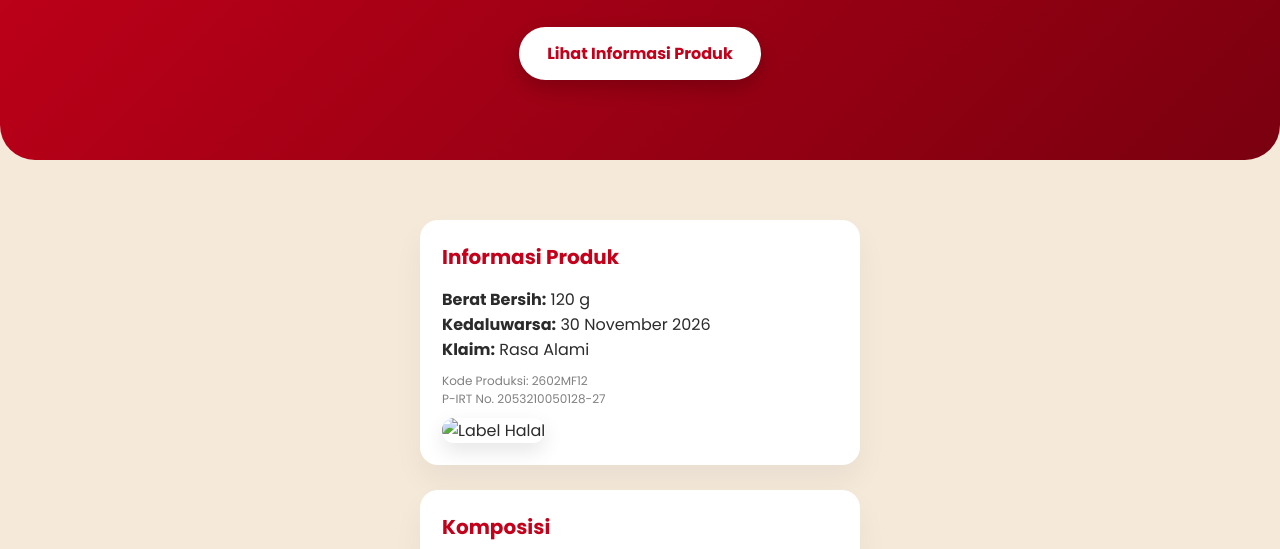
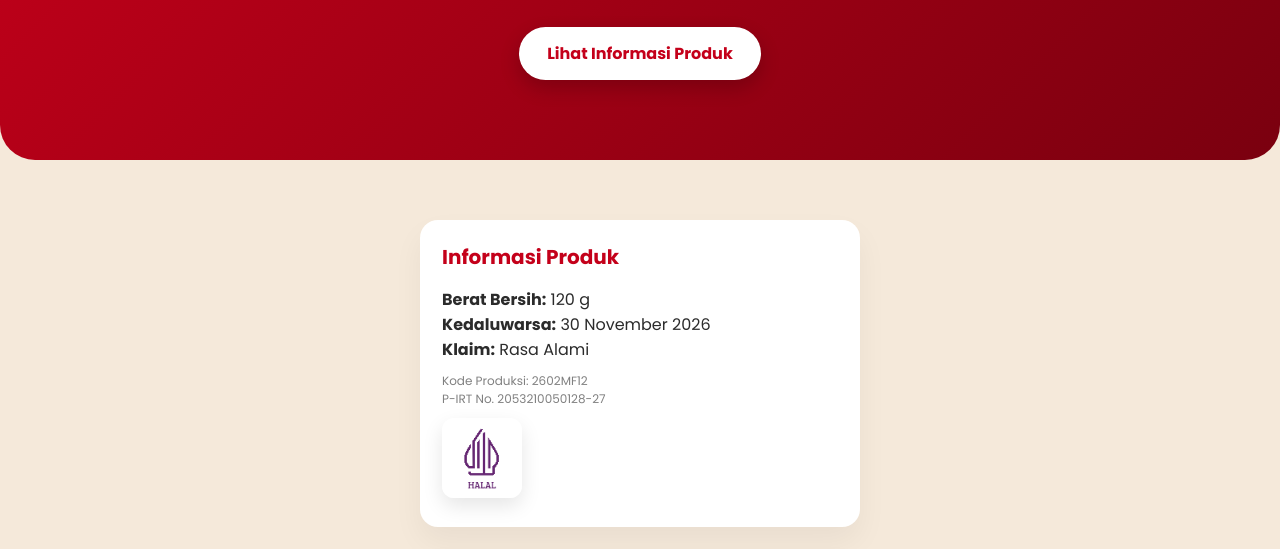
Before and after one commit to F4SLIFOOD/Basreng-Pedas, a plain HTML site: page index.html in a window 1280 px wide. Shown: the part 199-748 px from the top of the page. Drawn offline with Linux system fonts and the light colour scheme.

Commit message:
Update index.html

```diff
--- a/index.html
+++ b/index.html
@@ -229,7 +229,7 @@ font-size:30px;
 <p><strong>Klaim:</strong> Rasa Alami</p>
 <p style="font-size:12px;color:gray;margin-top:10px;">Kode Produksi: 2602MF12</p>
 <p style="font-size:12px;color:gray;">P-IRT No. 2053210050128-27</p>
-<img src="halal.jpg" alt="Label Halal" class="halal">
+<img src="HALAL_20260228_093447_0000.png " alt="Label Halal" class="halal">
 </div>
 
 <div class="card">
```
